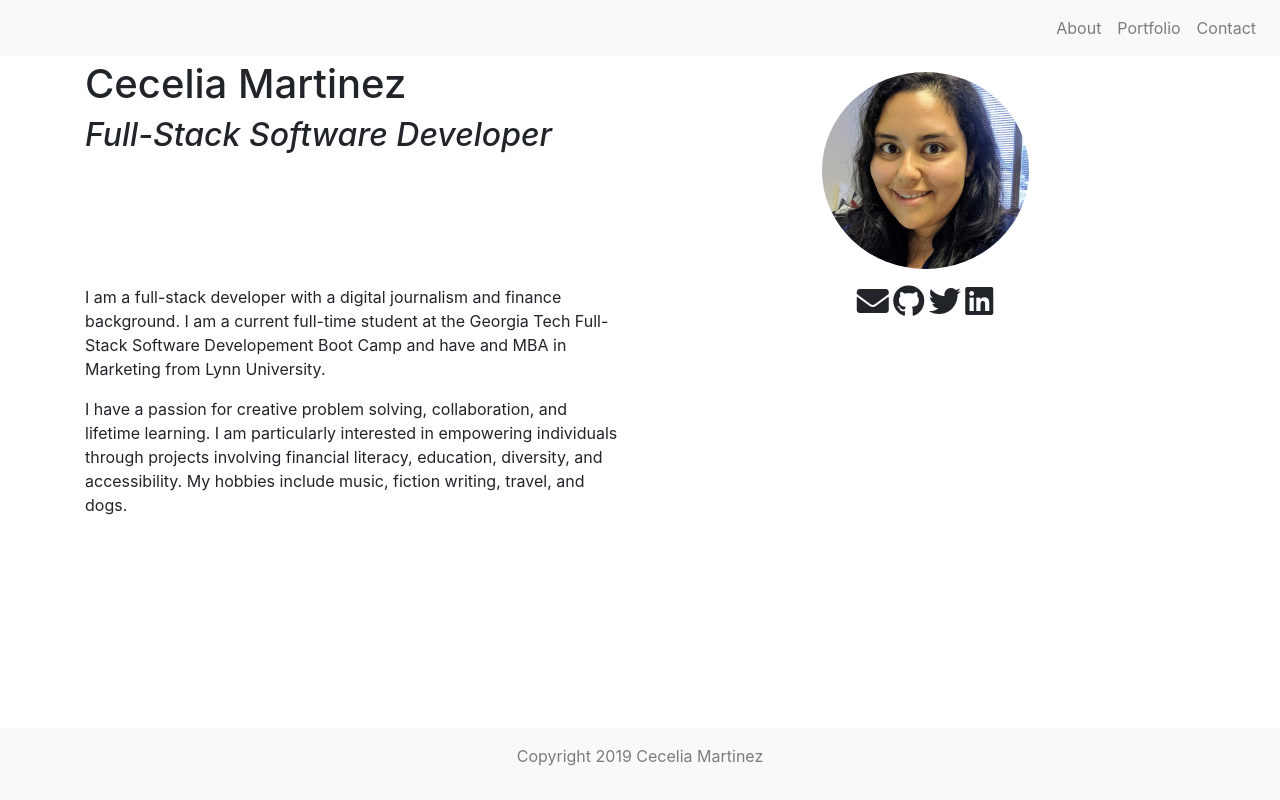
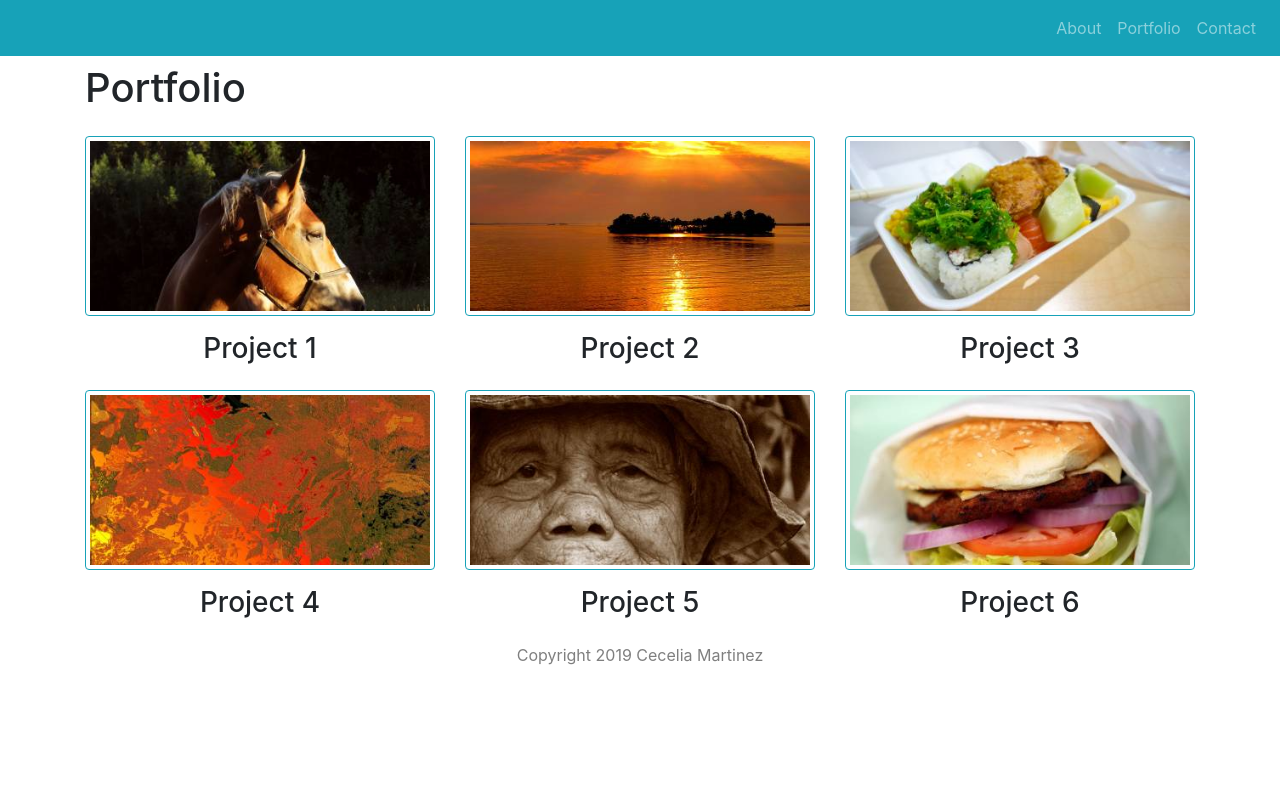
Before and after one commit to ceceliacreates/Bootstrap-Portfolio, a plain HTML site: page portfolio.html in a window 1280 px wide. Drawn offline with nearby package versions, Linux system fonts and the light colour scheme.

Commit message:
adds portfolio and contact code and style updates

```diff
--- a/portfolio.html
+++ b/portfolio.html
@@ -14,13 +14,13 @@
 
 <body>
     <!--Navbar-->
-    <nav class="navbar navbar-expand-lg navbar-light bg-light justify-content-end">
+    <nav class="navbar navbar-expand-lg navbar-dark justify-content-end" style="background-color:#17a2b8">
         <ul class="navbar-nav">
             <li class="nav-item">
-                <a class="nav-link" href="contact.html">About</a>
+                <a class="nav-link" href="index.html">About</a>
             </li>
             <li class="nav-item">
-                <a class="nav-link" href="contact.html">Portfolio</a>
+                <a class="nav-link" href="portfolio.html">Portfolio</a>
             </li>
             <li class="nav-item">
                 <a class="nav-link" href="contact.html">Contact</a>
@@ -31,33 +31,44 @@
     <!--Main content container-->
     <div class="container">
         <div class="row">
-            <div class="col-12 col-md-8 col-lg-6">
-                <h1 class="mt-1">Cecelia Martinez</h1>
-                <h2 class="font-italic">Full-Stack Software Developer</h2>
-            </div>
-            <div class="col-12 col-md-4 col-lg-6">
-                <img src="avatar.png" class="img-fluid rounded-circle d-block mx-auto p-3">
+            <div class="col-12">
+                <h1 class="mt-2">Portfolio</h1>
             </div>
         </div>
         <div class="row">
-            <div class="col-12 col-md-12 col-lg-6">
-                <p>I am a full-stack developer with a digital journalism and finance background. I am a current
-                    full-time student at the Georgia Tech Full-Stack Software Developement Boot Camp and have and MBA in
-                    Marketing from Lynn University.</p>
-                <p>I have a passion for creative problem solving, collaboration, and lifetime learning. I am
-                    particularly interested in empowering individuals through projects involving financial literacy,
-                    education, diversity, and accessibility. My hobbies include music, fiction writing, travel, and
-                    dogs.</p>
+            <div class="col-12 col-md-6 col-lg-4">
+                <img src="assets/portfolio1.jpg" alt="portfolio1" class="img-fluid img-thumbnail my-3"
+                    style="border-color:#17a2b8">
+                <h3 class="text-center">Project 1</h3>
             </div>
-            <div class="col-12 col-md-12 col-lg-6 text-center">
-                <i class="fas fa-envelope fa-2x"></i>
-                <i class="fab fa-github fa-2x"></i>
-                <i class="fab fa-twitter fa-2x"></i>
-                <i class="fab fa-linkedin fa-2x"></i>
+            <div class="col-12 col-md-6 col-lg-4">
+                <img src="assets/portfolio2.jpg" alt="portfolio2" class="img-fluid img-thumbnail my-3"
+                    style="border-color:#17a2b8">
+                <h3 class="text-center">Project 2</h3>
+            </div>
+            <div class="col-12 col-md-6 col-lg-4">
+                <img src="assets/portfolio3.jpg" alt="portfolio3" class="img-fluid img-thumbnail my-3"
+                    style="border-color:#17a2b8">
+                <h3 class="text-center">Project 3</h3>
+            </div>
+            <div class="col-12 col-md-6 col-lg-4">
+                <img src="assets/portfolio4.jpg" alt="portfolio4" class="img-fluid img-thumbnail my-3"
+                    style="border-color:#17a2b8">
+                <h3 class="text-center">Project 4</h3>
+            </div>
+            <div class="col-12 col-md-6 col-lg-4">
+                <img src="assets/portfolio5.jpg" alt="portfolio5" class="img-fluid img-thumbnail my-3"
+                    style="border-color:#17a2b8">
+                <h3 class="text-center">Project 5</h3>
+            </div>
+            <div class="col-12 col-md-6 col-lg-4">
+                <img src="assets/portfolio6.jpg" alt="portfolio6" class="img-fluid img-thumbnail my-3"
+                    style="border-color:#17a2b8">
+                <h3 class="text-center">Project 6</h3>
             </div>
         </div>
     </div>
-    <nav class="navbar navbar-light bg-light fixed-bottom">
+    <nav class="navbar navbar-light">
         <span class="navbar-text mx-auto">
             <p>Copyright 2019 Cecelia Martinez</p>
         </span>
```
Also changed, not shown: contact.html (+34 -22 lines), index.html (+15 -11 lines), assets/avatar.png (renamed from avatar.png), assets/portfolio1.jpg (added), assets/portfolio2.jpg (added), assets/portfolio3.jpg (added), assets/portfolio4.jpg (added), assets/portfolio5.jpg (added), assets/portfolio6.jpg (added).
